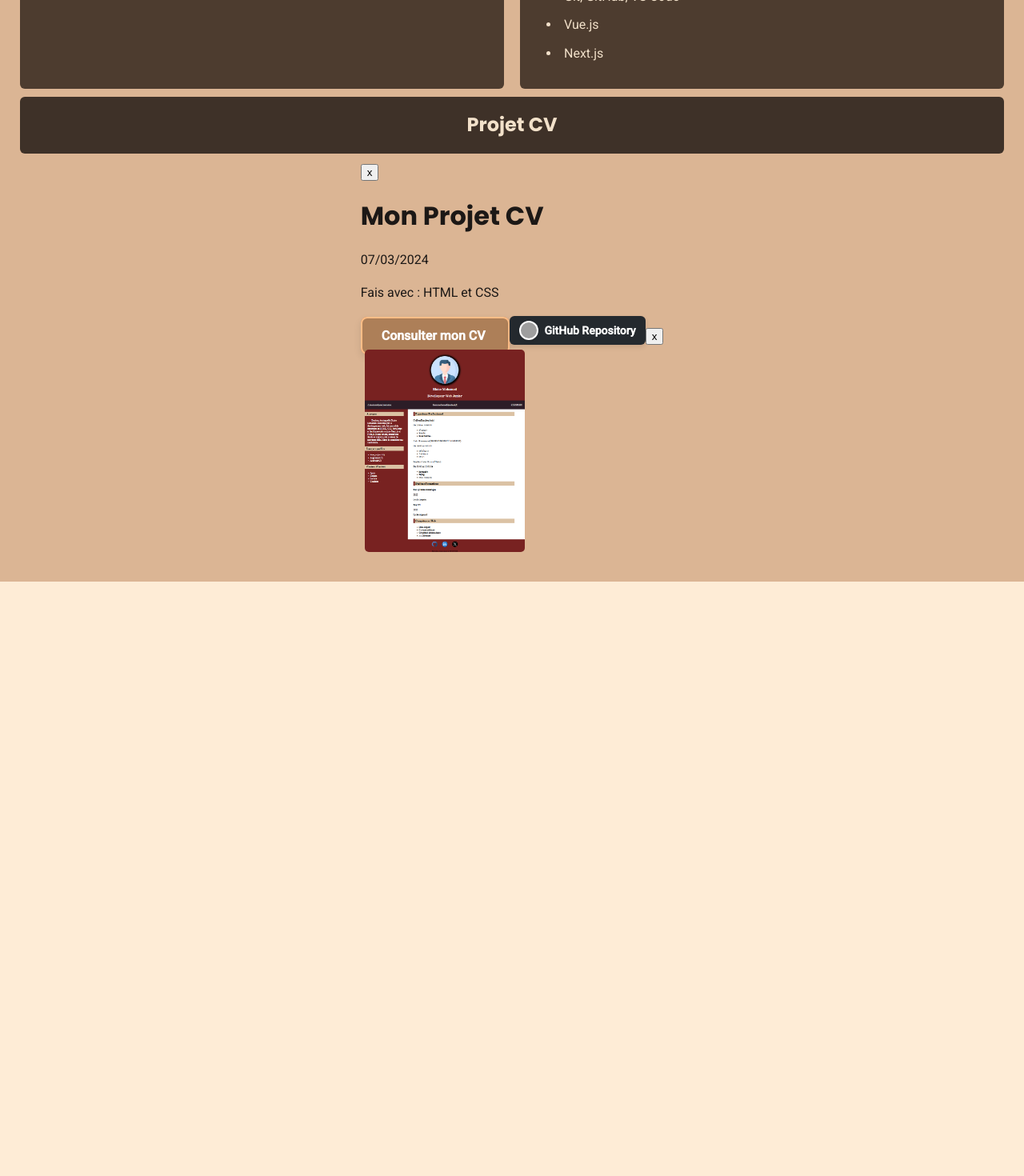
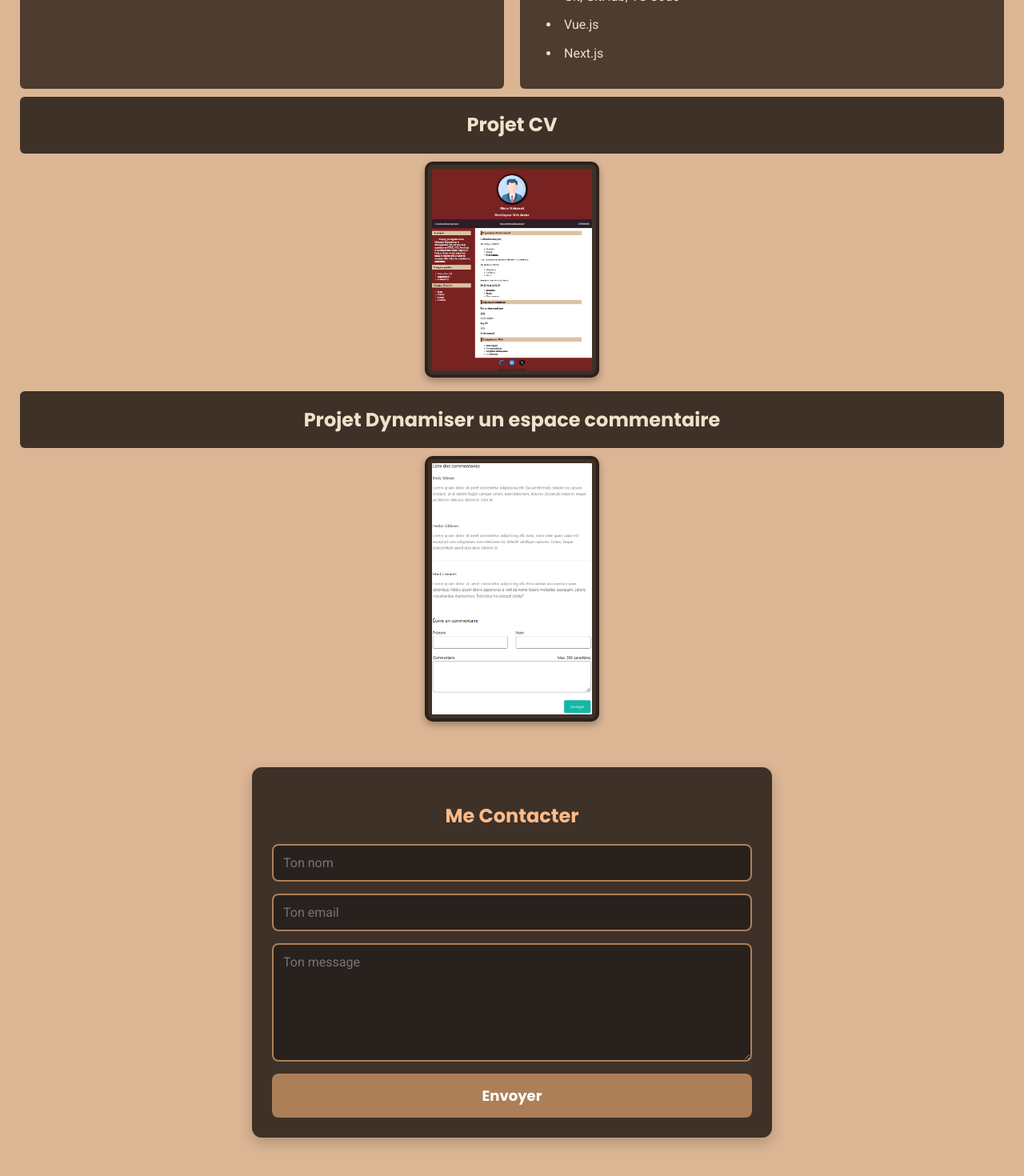
Before and after one commit to LLION84/Portefolio, a Vue app: page / in a window 1280 px wide. Shown: the part 618-2088 px from the top of the page at 80% size. Before the commit the page ends 1345 px from the top, so only its background shows below. Built offline with nearby package versions, Linux system fonts and the light colour scheme; grey boxes are pictures that could not be loaded.

Commit message:
Ajouter Main (Présentation et formulaire)

```diff
--- a/src/App.vue
+++ b/src/App.vue
@@ -1,4 +1,5 @@
 <template>
+  <div id="app">
     <header>
       <a href="">
         <img
@@ -9,19 +10,23 @@
       </a>
       <nav class="lien-ancre">
         <ul>
-        <li><a href="#présentation">Présentation</a></li>
-        <li><a href="#projets">Projets</a></li>
-        <li><a href="#contact">Contact</a></li>
+          <li><a href="#présentation" class="link">Présentation</a></li>
+          <li><a href="#projets" class="link">Projets</a></li>
+          <li><a href="#contact" class="link">Contact</a></li>
+          <li>
+            <a class="link">Autre</a>
+          </li>
         </ul>
       </nav>
     </header>
+  </div>
   <main>
-    <section class="Presentation">
+    <section class="Presentation" data-aos="fade-up">
       <h1>Présentation</h1>
       <p><strong>Blaise Zinou</strong></p>
     </section>
-    <div class="flex-container">
-      <section class="Parcours_objectif">
+    <div class="flex-container" data-aos="fade-up">
+      <section class="Parcours_objectif" data-aos="fade-up">
         <h2>Parcours/objectif</h2>
         <p>
           -Étudiant en développement web depuis un an au C.E.F, passionné
@@ -31,7 +36,7 @@
         </p>
       </section>
 
-      <section class="Skills">
+      <section class="Skills" data-aos="fade-up">
         <h2>Mes Compétences</h2>
         <p>
           J'aime aider les gens à créer leur business en ligne et développer des
@@ -45,22 +50,23 @@
         </ul>
       </section>
     </div>
-    <section class="Project_cv">
+    <section class="Project_modals" data-aos="fade-up">
       <h1>Projet CV</h1>
     </section>
     <div class="project">
       <div class="modal-container">
-        <div class="overlay modal"></div>
+        <div class="overlay_modal-trigger"></div>
+
         <div class="modal">
-          <button class="close-modal">x</button>
+          <button class="close-modal_modal-trigger">X</button>
+          <p>07/03/2024</p>
           <h1>Mon Projet CV</h1>
-          <p>07/03/2024</p>
-          <p>Fais avec : HTML et CSS</p>
+          <p>Fait avec : HTML et CSS</p>
           <a
             href="../CV/cvhtml.html"
             target="_blank"
             rel="noopener noreferrer"
-            class="cv-button"
+            class="projets-button"
           >
             Consulter mon CV
           </a>
@@ -76,22 +82,182 @@
             />
             GitHub Repository
           </a>
-          <button class="close-modal">x</button>
         </div>
       </div>
-      <button class="img-button">
+      <button class="modal-btn_modal-trigger">
         <img
           src="../image/imgexmpcv.png"
           alt="Miniature"
-          class="img_miniature_cv"
+          class="img_miniature_projets"
         />
       </button>
     </div>
+    <section class="Project_modals" data-aos="fade-up">
+      <h1>Projet Dynamiser un espace commentaire</h1>
+    </section>
+    <div class="project">
+      <div class="modal-container">
+        <div class="overlay_modal-trigger"></div>
+
+        <div class="modal">
+          <button class="close-modal_modal-trigger">X</button>
+          <p>03/08/2024</p>
+          <h1>Mon Projet DynamismeCom</h1>
+          <p>Fait avec : JavaScript</p>
+          <a
+            href="../Dyn.Espc.com/espccom.html"
+            target="_blank"
+            rel="noopener noreferrer"
+            class="projets-button"
+          >
+            Consulter mon Projet
+          </a>
+          <a
+            href="https://github.com/LLION84/Devoir-c.e.f-ESPACECOMMENTAIRE"
+            class="github-link"
+            target="_blank"
+          >
+            <img
+              src="https://github.githubassets.com/images/modules/logos_page/GitHub-Mark.png"
+              alt="GitHub"
+              class="github-icon"
+            />
+            GitHub Repository
+          </a>
+        </div>
+      </div>
+      <button class="modal-btn_modal-trigger">
+        <img
+          src="../image/IMGESPCOM.png"
+          alt="Miniature"
+          class="img_miniature_projets"
+        />
+      </button>
+    </div>
+
+    <section class="Formulaire_contact">
+      <h2>Me Contacter</h2>
+      <form @submit="handleSubmit">
+        <input
+          v-model="form.name"
+          type="text"
+          name="from_name"
+          placeholder="Ton nom"
+          required
+        />
+        <input
+          v-model="form.email"
+          type="email"
+          name="from_email"
+          placeholder="Ton email"
+          required
+        />
+        <textarea
+          v-model="form.message"
+          name="message"
+          placeholder="Ton message"
+          required
+        ></textarea>
+        <button type="submit">Envoyer</button>
+      </form>
+      <p v-if="isSubmitted" class="confirmation-message">
+        Vous avez bien envoyé votre message. Merci !
+      </p>
+      <p v-if="isError" class="error-message">
+        Il manque des informations. Veuillez remplir tous les champs.
+      </p>
+    </section>
   </main>
 </template>
 
-<script setup></script>
+<script setup>
+import AOS from "aos";
+import "aos/dist/aos.css";
+import emailjs from "emailjs-com";
+import { ref } from "vue";
 
+AOS.init();
+
+const form = ref({
+  name: "",
+  email: "",
+  message: "",
+});
+const isSubmitted = ref(false);
+const isError = ref(false);
+
+emailjs.init("awRQk-37qQq35y9ID");
+
+const handleSubmit = (e) => {
+  e.preventDefault();
+
+  // Vérification des champs
+  if (form.value.name && form.value.email && form.value.message) {
+    isSubmitted.value = true;
+    isError.value = false;
+
+    form.value.name = "";
+    form.value.email = "";
+    form.value.message = "";
+
+    emailjs
+      .sendForm(
+        "service_jlpnhej",
+        "template_sop9x8i",
+        e.target,
+        "awRQk-37qQq35y9ID"
+      )
+      .then(
+        (result) => {
+          console.log("Email envoyé avec succès : ", result.text);
+        },
+        (error) => {
+          console.log("Erreur lors de l'envoi : ", error.text);
+        }
+      );
+
+    // Faire disparaître le message de confirmation après 3 secondes
+    setTimeout(() => {
+      isSubmitted.value = false;
+    }, 3000);
+  } else {
+    isError.value = true;
+    isSubmitted.value = false;
+  }
+};
+
+document.addEventListener("DOMContentLoaded", () => {
+  // Sélectionne tous les boutons et containers
+  const modalBtns = document.querySelectorAll(".modal-btn_modal-trigger");
+  const modalContainers = document.querySelectorAll(".modal-container");
+  const closeButtons = document.querySelectorAll(".close-modal_modal-trigger");
+
+  // Associe chaque bouton à son container (par ordre)
+  modalBtns.forEach((btn, index) => {
+    const modalContainer = modalContainers[index];
+    const closeBtn = closeButtons[index];
+
+    btn.addEventListener("click", () => {
+      modalContainer.style.display = "flex";
+    });
+
+    closeBtn.addEventListener("click", () => {
+      modalContainer.style.display = "none";
+    });
+
+    modalContainer.addEventListener("click", (event) => {
+      if (!event.target.closest(".modal")) {
+        modalContainer.style.display = "none";
+      }
+    });
+  });
+});
+AOS.init({
+  duration: 1000, // Durée de l'animation
+  easing: "ease-out", // L'animation commence lentement puis accélère
+  once: true, // L'animation se fait une seule fois lors du défilement
+});
+</script>
 <style>
 @import url("https://fonts.googleapis.com/css2?family=Poppins:wght@700&display=swap");
 @import url("https://fonts.googleapis.com/css2?family=Roboto:wght@400;500&display=swap");
@@ -166,7 +332,7 @@ header {
   flex-wrap: wrap;
 }
 
-.lien-ancre a {
+.lien-ancre .link {
   text-decoration: none;
   color: #f2e1ca;
   background-color: #ad7f58;
@@ -181,7 +347,7 @@ header {
   line-height: 50px; /* Centre le texte verticalement */
 }
 
-.lien-ancre a:hover {
+.lien-ancre .link:hover {
   background-color: #4d3c2f;
   box-shadow: 0 6px 16px rgba(255, 255, 255, 0.2); /* Ombre plus prononcée au survol */
   transform: scale(1.05);
@@ -254,63 +420,144 @@ main {
     flex-direction: column;
   }
 }
-.Project_cv {
+.Project_modals {
   text-align: center;
   width: 100%;
   background-color: #3e3128;
   color: #f2e1ca;
   border-radius: 6px;
 }
-.img_miniature_cv {
+.img_miniature_projets {
   width: 200px; /* Taille de base de l'image */
   padding: 5px;
   transition: transform 0.3s ease, box-shadow 0.3s ease; /* Transition fluide pour l'agrandissement et l'ombre */
   cursor: pointer;
   border-radius: 10px; /* Bordure arrondie pour l'image */
+  background-color: #3e3128; /* fond comme Présentation */
+  border: 4px solid #2c221b; /* cadre marron foncé */
+  box-shadow: 0 4px 8px rgba(0, 0, 0, 0.3); /* une ombre douce */
 }
 
-.img_miniature_cv:hover {
+.img_miniature_projets:hover {
   transform: scale(1.1); /* Agrandissement de l'image au survol */
   box-shadow: 0 8px 16px rgba(0, 0, 0, 0.2); /* Ombre portée pour donner de la profondeur */
 }
-.img-button {
+.modal-btn_modal-trigger {
   background: none; /* Pas de fond pour le bouton */
   border: none; /* Retirer la bordure par défaut du bouton */
   padding: 0; /* Enlever tout padding par défaut */
-  cursor: pointer; /* Change le curseur pour indiquer que c'est cliquable */
 }
-.cv-button {
-  padding: 12px 24px;
+
+.modal-container {
+  position: fixed;
+  top: 0;
+  left: 0;
+  width: 100vw;
+  height: 100vh;
+  display: none; /* Masqué par défaut */
+  justify-content: center;
+  align-items: center;
+  background-color: rgba(0, 0, 0, 0.7); /* Fond sombre avec opacité */
+  z-index: 9999;
+}
+
+.modal-container.active {
+  display: flex; /* Affiche le modal lorsqu'il a la classe active */
+}
+.overlay_modal-trigger {
+  position: absolute;
+  top: 0;
+  left: 0;
+  width: 100%;
+  height: 100%;
+  background-color: rgba(0, 0, 0, 0.7); /* Fond sombre */
+  z-index: 1;
+}
+.modal {
+  display: flex;
+  flex-direction: column;
+  justify-content: center;
+  align-items: center;
+  text-align: center;
+  padding: 20px;
+  background-color: #f2e1ca;
+  border-radius: 10px;
+  width: 80%;
+  max-width: 600px;
+  box-shadow: 0px 6px 20px rgba(0, 0, 0, 0.1);
+  position: relative;
+  z-index: 2;
+}
+.close-modal_modal-trigger {
+  position: absolute;
+  top: 10px;
+  right: 10px;
+  padding: 10px 15px;
+  background-color: #e63946;
+  color: white;
+  border: none;
+  border-radius: 50%;
+  cursor: pointer;
+  font-size: 18px;
+  transition: background-color 0.3s ease;
+}
+.close-modal_modal-trigger:hover {
+  background-color: #d32f2f;
+}
+.modal h1 {
+  font-size: 24px;
+  margin-bottom: 10px;
+  color: #333;
+}
+
+.modal p {
+  font-size: 16px;
+  line-height: 1.5;
+  margin: 10px 0;
+  color: #555;
+}
+
+.projets-button,
+.github-link {
+  display: inline-flex; /* Utiliser flex pour centrer le texte */
+  justify-content: center; /* Centrer horizontalement */
+  align-items: center; /* Centrer verticalement */
+  padding: 6px 12px;
+  border-radius: 8px; /* Forme arrondie pour les deux boutons */
+  text-align: center;
+  margin-top: 15px; /* Espacement entre les boutons */
+  transition: all 0.3s ease;
+  min-width: 180px; /* Taille minimale uniforme */
+  height: 50px; /* Hauteur uniforme */
+  font-size: 16px;
+}
+
+/* Bouton CV */
+.projets-button {
   background-color: #ad7f58;
   color: #ffffff;
   text-decoration: none;
   font-weight: 600;
-  font-size: 16px;
-  border-radius: 8px;
   border: 2px solid #ffbe87;
   box-shadow: 0px 4px 10px rgba(0, 0, 0, 0.1);
-  transition: all 0.3s ease;
 }
 
-.cv-button:hover {
-  background-color: #ad7f58;
+.projets-button:hover {
   background-color: #4d3c2f;
   box-shadow: 0 6px 16px rgba(255, 255, 255, 0.2);
   transform: scale(1.05);
 }
+
+/* Lien GitHub */
 .github-link {
-  display: inline-flex;
-  align-items: center;
-  gap: 8px;
-  padding: 6px 12px;
   background-color: #24292e;
   color: #ffffff;
   text-decoration: none;
   font-weight: bold;
-  border-radius: 6px;
+  display: flex;
+  align-items: center; /* Centrer l'icône et le texte */
+  justify-content: center; /* Centrer l'icône et le texte */
   box-shadow: 0px 3px 6px rgba(0, 0, 0, 0.1);
-  font-size: 14px;
-  transition: background-color 0.3s, transform 0.3s;
 }
 
 .github-link:hover {
@@ -318,6 +565,7 @@ main {
   transform: translateY(-1px);
 }
 
+/* Icône GitHub */
 .github-icon {
   width: 20px;
   height: 20px;
@@ -325,5 +573,92 @@ main {
   padding: 2px;
   background-color: #ffffff;
   box-shadow: 0px 2px 4px rgba(0, 0, 0, 0.1);
+  margin-left: 8px; /* Espacement entre l'icône et le texte */
+}
+.Formulaire_contact {
+  width: 100%;
+  max-width: 600px;
+  margin: 40px auto;
+  padding: 25px;
+  background-color: #3e3128;
+  border-radius: 12px;
+  box-shadow: 0 6px 16px rgba(0, 0, 0, 0.2);
+  color: #f2e1ca;
+}
+.Formulaire_contact h2 {
+  text-align: center;
+  margin-bottom: 20px;
+  font-size: 24px;
+  color: #fbbb8a;
+}
+.Formulaire_contact form {
+  display: flex;
+  flex-direction: column;
+  gap: 15px;
+}
+.Formulaire_contact input,
+.Formulaire_contact textarea {
+  background-color: #28211d;
+  border: 2px solid #ad7f58;
+  border-radius: 8px;
+  padding: 12px;
+  font-size: 16px;
+  color: #f2e1ca;
+  font-family: "Roboto", sans-serif;
+  transition: border-color 0.3s ease, box-shadow 0.3s ease;
+}
+.Formulaire_contact input:focus,
+.Formulaire_contact textarea:focus {
+  border-color: #ffbe87;
+  box-shadow: 0 0 8px #ffbe87a8;
+  outline: none;
+}
+.Formulaire_contact textarea {
+  resize: vertical;
+  min-height: 120px;
+}
+.Formulaire_contact button[type="submit"] {
+  background-color: #ad7f58;
+  color: #ffffff;
+  border: none;
+  border-radius: 8px;
+  padding: 14px;
+  font-size: 18px;
+  font-weight: bold;
+  cursor: pointer;
+  transition: background-color 0.3s ease, transform 0.2s ease;
+  font-family: "Poppins", sans-serif;
+}
+.Formulaire_contact button[type="submit"]:hover {
+  background-color: #4d3c2f;
+  transform: scale(1.03);
+}
+.confirmation-message {
+  color: #4caf50;
+  font-weight: bold;
+  text-align: center;
+  opacity: 0;
+  transform: translateY(20px);
+  transition: opacity 0.5s ease, transform 0.5s ease;
+  visibility: hidden;
+}
+
+.confirmation-message.show {
+  opacity: 1;
+  transform: translateY(0);
+  visibility: visible;
+}
+
+.error-message {
+  color: #e63946;
+  font-weight: bold;
+  text-align: center;
+}
+.not-found {
+  text-align: center;
+  padding: 50px;
+}
+img {
+  max-width: 500px;
 }
 </style>
--- /dev/null
+++ b/src/Page404.vue
@@ -0,0 +1,51 @@
+<template>
+  <div class="not-found">
+    <img src="../image/404.jpg" alt="Page non trouvée" />
+    <h1>404</h1>
+    <p>Oups ! Cette page n'existe pas.</p>
+    <!-- Lien vers la page d'accueil -->
+    <a class="back-home">Retour à l'accueil</a>
+  </div>
+</template>
+
+<script>
+export default {
+  name: "Page404",
+};
+</script>
+
+<style scoped>
+.page-404 {
+  text-align: center;
+  padding: 50px;
+}
+
+img {
+  max-width: 100%;
+  height: auto;
+}
+
+h1 {
+  font-size: 5rem;
+  margin-top: 20px;
+}
+
+p {
+  font-size: 1.2rem;
+  margin-top: 10px;
+}
+
+.back-home {
+  display: inline-block;
+  padding: 10px 20px;
+  margin-top: 20px;
+  background-color: #007bff;
+  color: white;
+  text-decoration: none;
+  border-radius: 5px;
+}
+
+.back-home:hover {
+  background-color: #0056b3;
+}
+</style>
```
Also changed, not shown: jsconfig.json (+5 -2 lines), package.json (+5 -2 lines), src/main.js (+3 -4 lines), image/404.jpg (added), 1 other file (tests, documents, lock files or other folders). Lines whose indentation alone changed are shown as unchanged.
